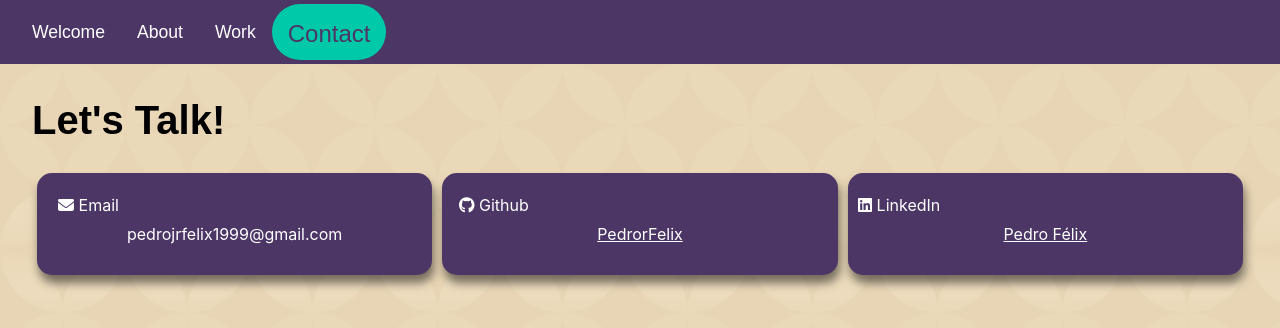
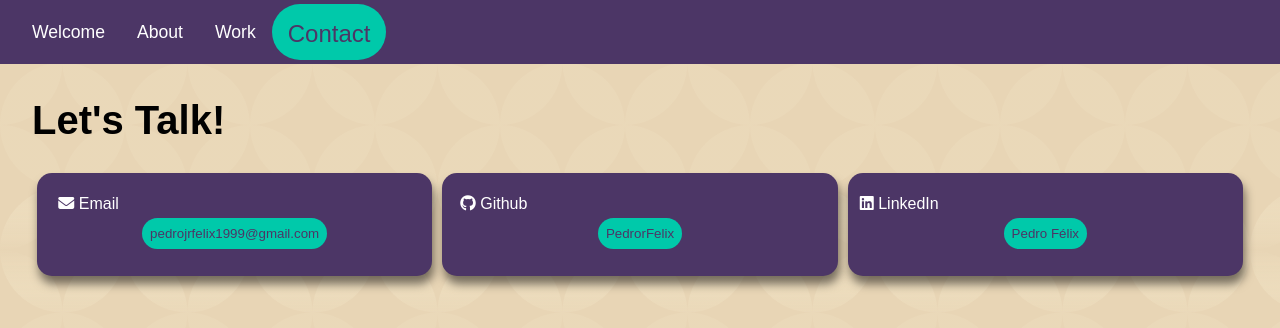
Before and after one commit to PedrorFelix/LearningReact, a React (Create React App) app: page /LearningReact/contact in a window 1280 px wide. Shown: the top 328 px of the page. Built offline with nearby package versions, Linux system fonts and the light colour scheme; a web font is replaced by a local one.

Commit message:
Tweaked menu font size, changed contactEntry component and adepted styling to the changes

```diff
--- a/src/pages/BasicInfo.js
+++ b/src/pages/BasicInfo.js
@@ -7,7 +7,7 @@ export function BasicInfo() {
     "age": 25,
     "nationality": "Portuguese",
     "languages": {
-        "Portuguese": "C2 (Native)",
+        "Portuguese": "Native",
         "English": "C2",
         "Spanish": "B2",
         "Italian": "A1",
--- a/src/pages/ContactEntry.js
+++ b/src/pages/ContactEntry.js
@@ -1,22 +1,26 @@
 import './styles/ContactEntry.css';
 
-export function ContactEntry( { contactIcon, contactType, contact } ){
+export function ContactEntry( { contactIcon, contactType, contact, btnText } ){
+    const handleCopyEmail =() =>{
+        navigator.clipboard.writeText(contact).then(()=>{
+            alert("Copied");
+        })
+    }
 
-    var linkContent;
-
-    if(contactType==="Github"){
-        linkContent = <a href ={contact} className='contactContent'>PedrorFelix</a>
-    }else if(contactType==="LinkedIn"){
-        linkContent = <a href ={contact} className='contactContent'>Pedro Félix</a>
-    }
-    else{
-        linkContent = <p className='contactContent'>{contact}</p>;
+    const handleOpenLink = () =>{
+        window.open(contact, "_blank", "moopenee noreferrer");
     }
 
     return (
-    <div className="contactEntry">
-        <div className="iconBox">{contactIcon} {contactType}</div>
-        <p>{linkContent}</p>
-    </div>
+        <div className="contactEntry">
+            <div className="iconBox">{contactIcon} {contactType}</div>
+            {contactType ==='Email' ? (
+                <button className='contactBtn'
+                onClick={handleCopyEmail}>{btnText}</button>
+            ):(
+                <button className='contactBtn'
+                onClick={handleOpenLink}>{btnText}</button>
+            )}
+        </div>
     )
 }
--- a/src/pages/ContactPage.js
+++ b/src/pages/ContactPage.js
@@ -10,15 +10,18 @@ export function ContactPage(){
         <ContactEntry
           contactIcon = {<i class="icon fa-solid fa-envelope"></i>}
           contactType = "Email"
-          contact = "pedrojrfelix1999@gmail.com" />
+          contact = "pedrojrfelix1999@gmail.com"
+          btnText = "pedrojrfelix1999@gmail.com"/>
         <ContactEntry
           contactIcon = {<i class="icon fa-brands fa-github"></i>}
           contactType = "Github"
-          contact = "https://github.com/PedrorFelix" />
+          contact = "https://github.com/PedrorFelix"
+          btnText = "PedrorFelix"/>
         <ContactEntry
           contactIcon = {<i class="icon fa-brands fa-linkedin"></i>}
           contactType = "LinkedIn"
-          contact = "https://www.linkedin.com/in/pedro-f%C3%A9lix-8517a0233/" />
+          contact = "https://www.linkedin.com/in/pedro-f%C3%A9lix-8517a0233/"
+          btnText = "Pedro Félix"/>
       </div>
     </div>
   )
--- a/src/pages/styles/ContactEntry.css
+++ b/src/pages/styles/ContactEntry.css
@@ -1,4 +1,5 @@
 .contactEntry{
+    font-family: 'Bitcount', sans-serif;
     background-color: #4c3666;
     color: white;
     margin: 5px;
@@ -14,8 +15,14 @@
     top: 10%;
 }
 
-.contactContent{
-    color: white;
+.contactBtn{
+    font-family: 'Bitcount', sans-serif;
+    background-color: #00c9aa;
+    color : #4c3666;
+    padding: 8px;
+    border: none;
+    border-radius: 16px;
+    margin:12px;
 }
 
 @media (max-width: 700px) {
@@ -38,28 +45,10 @@
         font-size: 14px;
     }
 
-    .contactContent {
+    .contactBtn {
         font-size: 14px;
         word-break: break-word;
         line-height: 1.4;
     }
 
-
-    .contactContent a {
-        display: inline-block;
-        min-height: 44px;
-        display: flex;
-        align-items: center;
-        justify-content: center;
-        text-decoration: none;
-        padding: 4px 8px;
-        border-radius: 6px;
-        transition: background-color 0.2s ease;
-    }
-
-    .contactContent a:hover,
-    .contactContent a:focus {
-        background-color: rgba(255, 255, 255, 0.1);
-        outline: none;
-    }
 }
--- a/src/pages/styles/NavBar.css
+++ b/src/pages/styles/NavBar.css
@@ -49,6 +49,7 @@
   cursor: pointer;
   padding: 0.5rem;
   z-index: 999;
+  font-size: 1.1rem !important;
 }
 
 @media (max-width: 700px){
--- a/src/pages/styles/WelcomePage.css
+++ b/src/pages/styles/WelcomePage.css
@@ -10,7 +10,7 @@
 .welcomeTitle {
     font-size: 7vw;
     padding-left: 50px;
-    padding-top: 50px;
+    padding-top: 70px;
 }
 
 .imageSubtitleWrapper {
@@ -21,7 +21,6 @@
     font-size: 2vw;
     position:relative;
     bottom:200%;
-    padding-left: 50px;
     text-align: center;
 }
 
```
